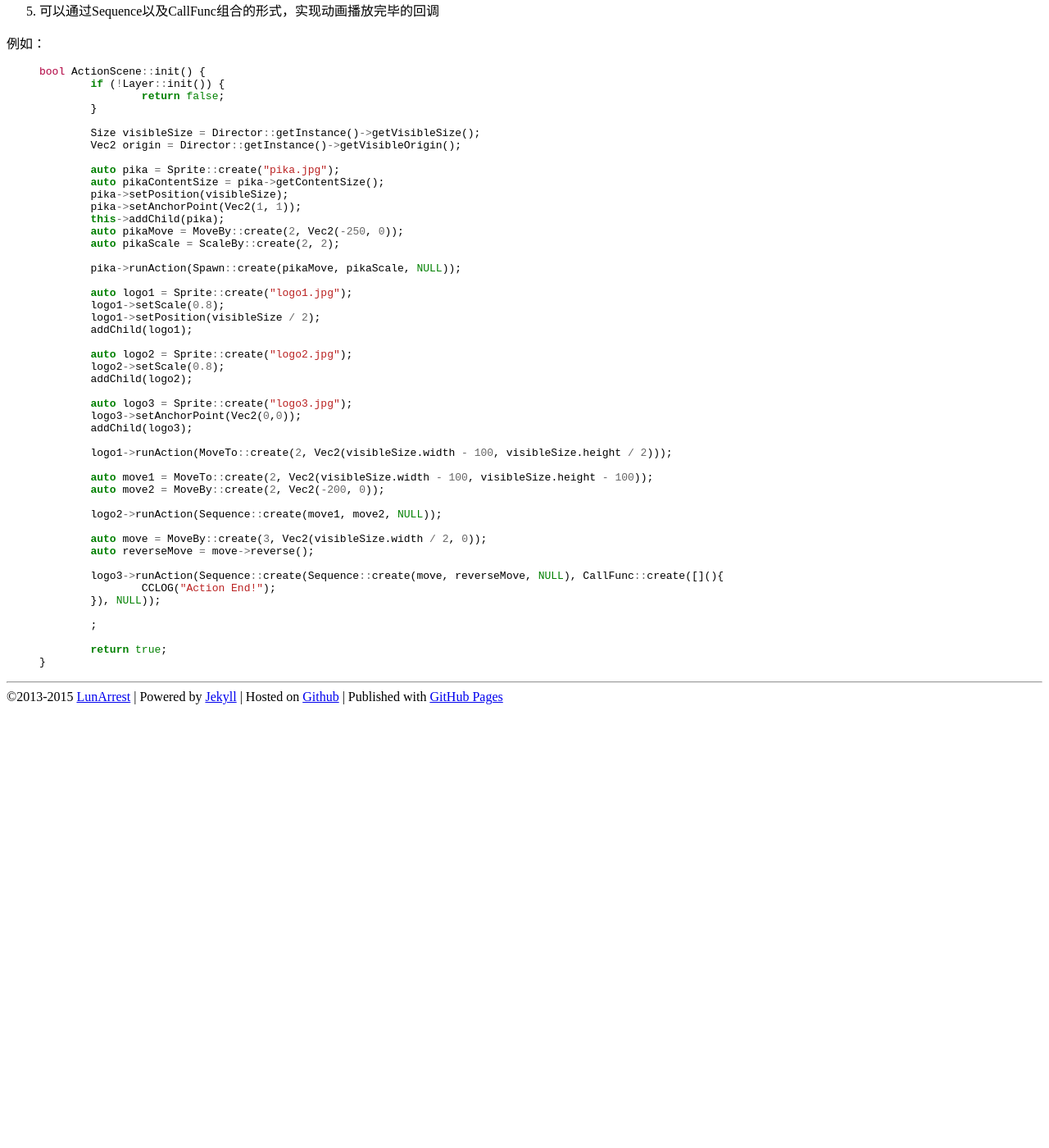
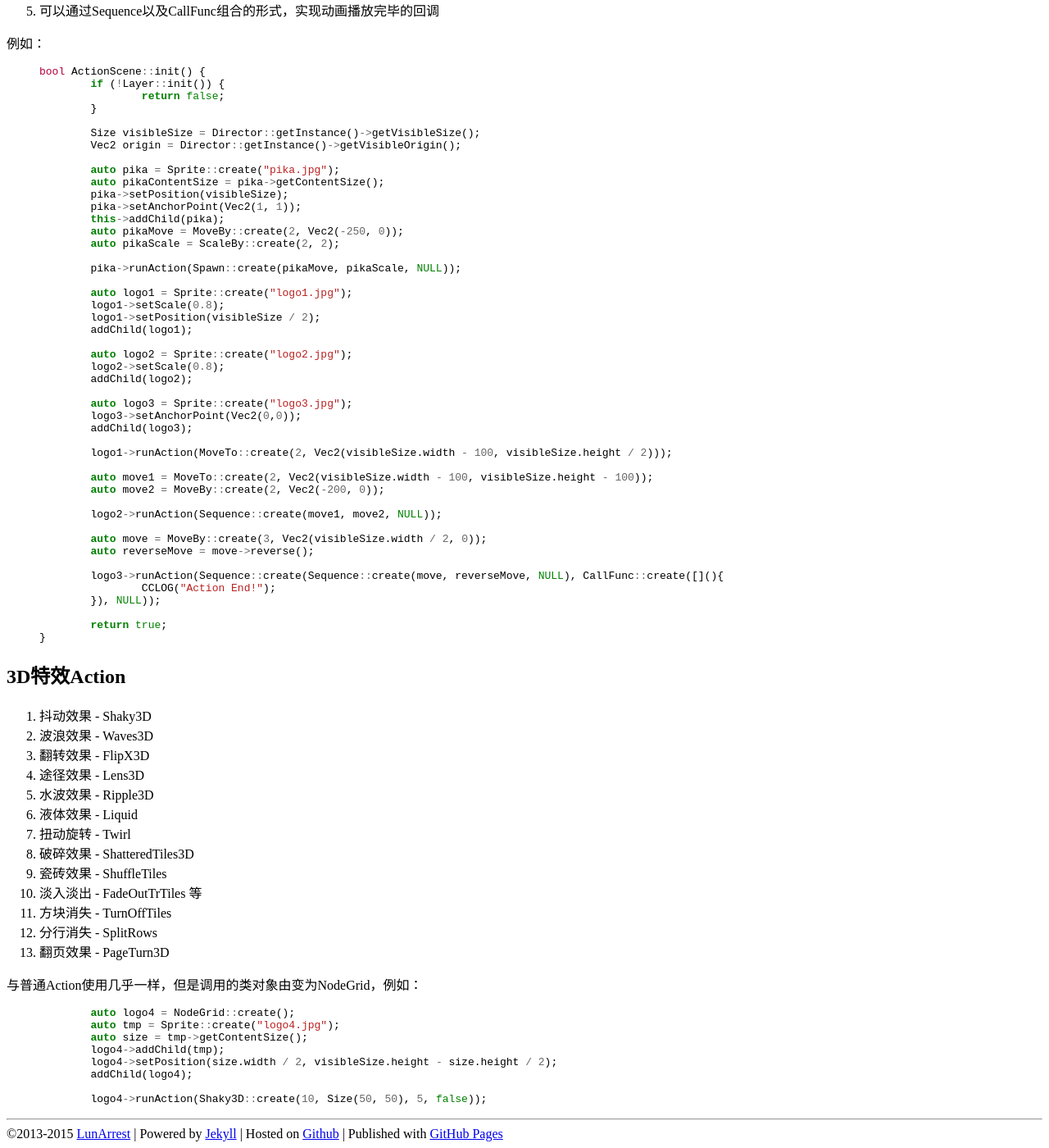
Before and after one commit to LunArrest/LunArrest.github.io, a Jekyll site: the page built from _posts/2015-05-13-cocos2dx-basic-action.md, in a window 1280 px wide and 1400 px high, scrolled down 829 px. Shown: the whole window at 82% size. Built offline with Jekyll 4.4.1, drawn with Linux system fonts in a browser that asks for light colours; before the commit the page ends 1696 px from its top, so only the background shows below that.

Commit message:
- 新增部分3D特效列举

```diff
--- a/_posts/2015-05-13-cocos2dx-basic-action.md
+++ b/_posts/2015-05-13-cocos2dx-basic-action.md
@@ -82,8 +82,35 @@ bool ActionScene::init() {
 		CCLOG("Action End!");
 	}), NULL));
 
-	;
-
 	return true;
 }
 {% endhighlight %}
+
+## 3D特效Action
+
+1. 抖动效果 - Shaky3D
+2. 波浪效果 - Waves3D
+3. 翻转效果 - FlipX3D
+4. 途径效果 - Lens3D
+5. 水波效果 - Ripple3D
+6. 液体效果 - Liquid
+7. 扭动旋转 - Twirl
+8. 破碎效果 - ShatteredTiles3D
+9. 瓷砖效果 - ShuffleTiles
+10. 淡入淡出 - FadeOutTrTiles 等
+11. 方块消失 - TurnOffTiles
+12. 分行消失 - SplitRows
+13. 翻页效果 - PageTurn3D
+
+与普通Action使用几乎一样，但是调用的类对象由变为NodeGrid，例如：
+
+{% highlight C++ %}
+	auto logo4 = NodeGrid::create();
+	auto tmp = Sprite::create("logo4.jpg");
+	auto size = tmp->getContentSize();
+	logo4->addChild(tmp);
+	logo4->setPosition(size.width / 2, visibleSize.height - size.height / 2);
+	addChild(logo4);
+
+	logo4->runAction(Shaky3D::create(10, Size(50, 50), 5, false));
+{% endhighlight %}
```
